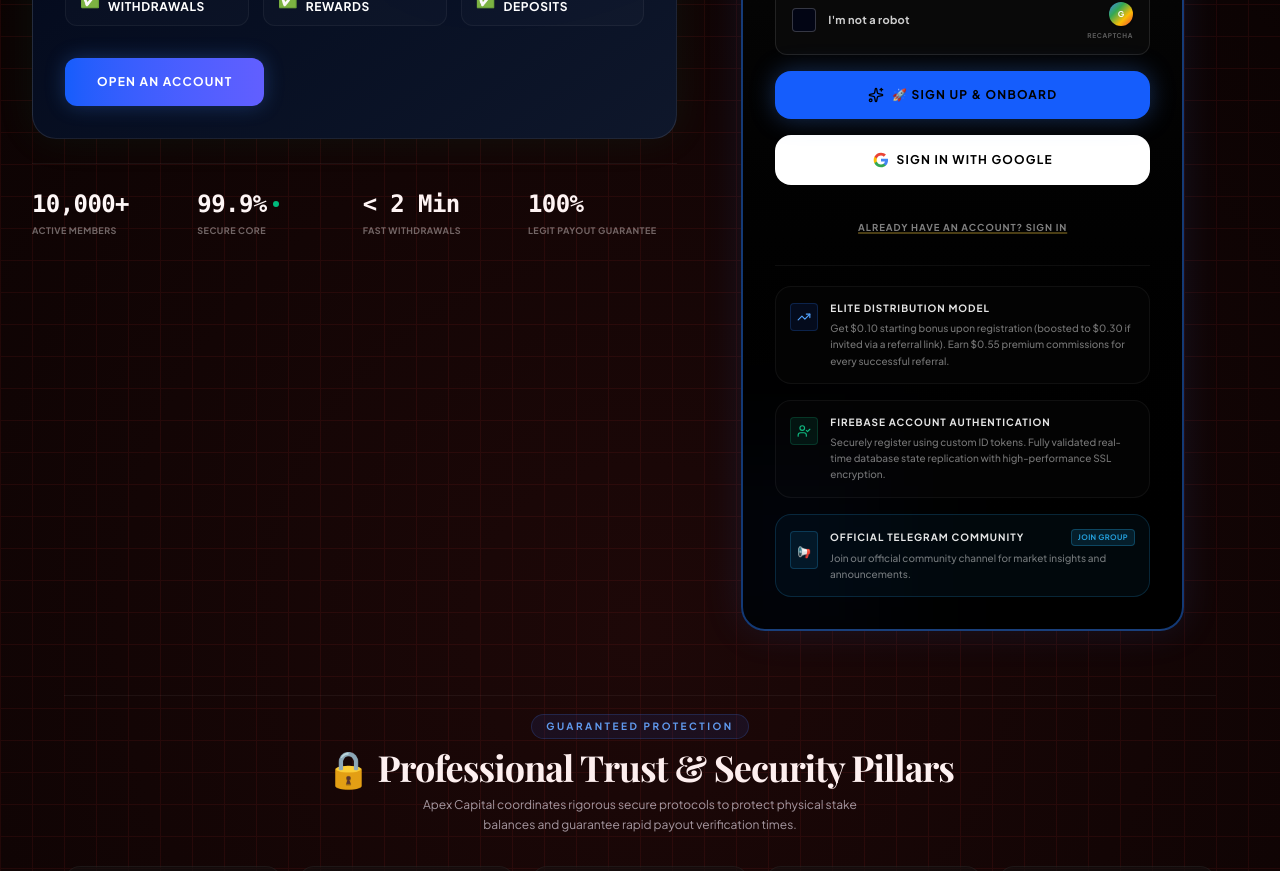
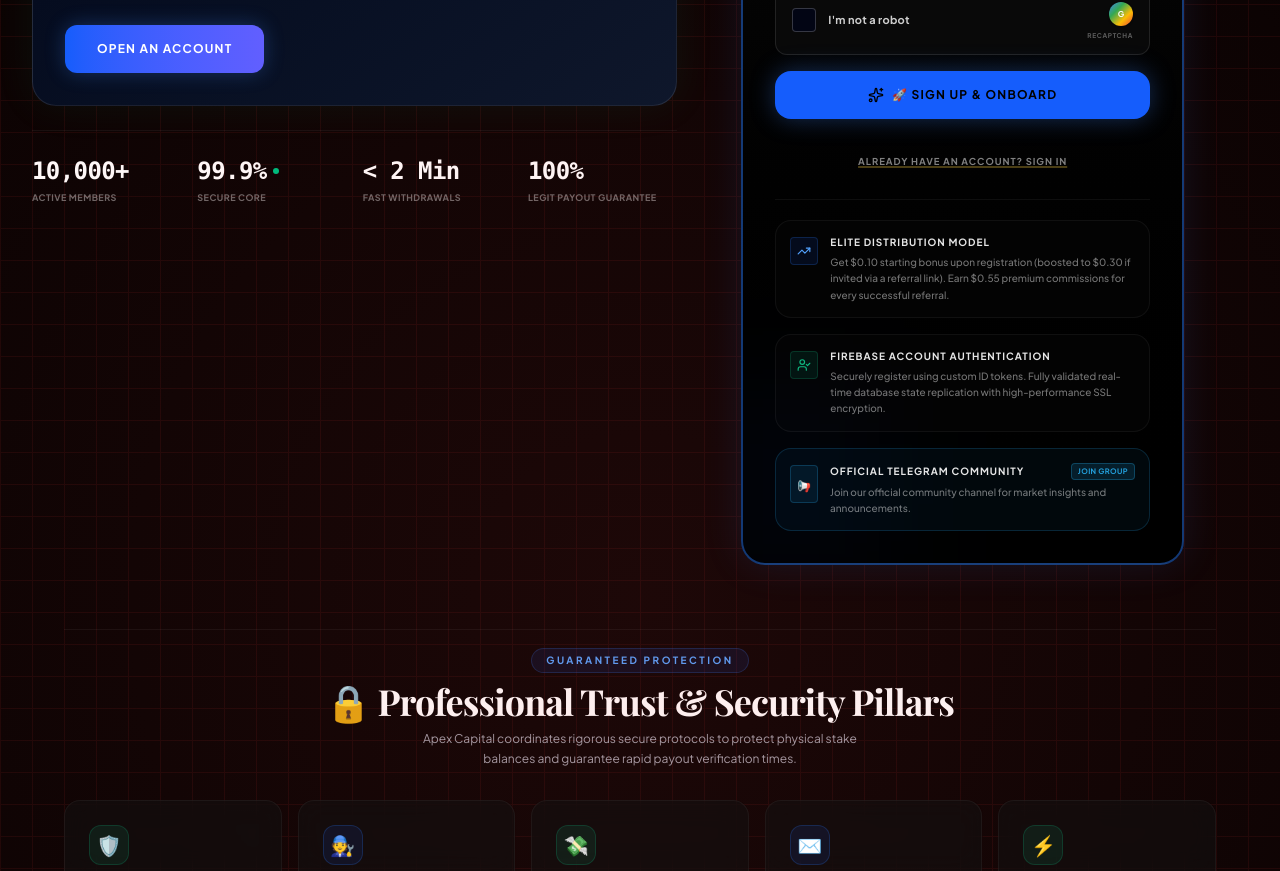
Before and after one commit to danishrehmani72/New-website, a React (Vite) app: page / in a window 1280 px wide. Shown: the part 860-1731 px from the top of the page. Built offline with nearby package versions, Linux system fonts and the light colour scheme; no server answers; the database is empty.

Commit message:
Remove sign in with google

```diff
--- a/src/App.tsx
+++ b/src/App.tsx
@@ -2440,7 +2440,9 @@ export default function App() {
                 onCreateWithdrawal={handleCreateWithdrawal}
                 onCreatePlan={handleCreatePlan}
                 onCancelPlan={handleCancelPlan}
-                onUpdateTxStatus={handleUpdateTxStatus}
+                onUpdateTxStatus={async (type, txId, status) => {
+                  // DashboardCard does not support admin action with userId and amount, so we pass a no-op wrapper
+                }}
                 onSignOut={handleSignOut}
                 investmentProfits={investmentProfits}
                 maturedBalance={maturedBalance}
--- a/src/components/RegistrationCard.tsx
+++ b/src/components/RegistrationCard.tsx
@@ -8,7 +8,7 @@ import { UserPlus, Sparkles, TrendingUp, HelpCircle, Key, LogIn, UserCheck, Chev
 import { motion, AnimatePresence } from 'motion/react';
 import CodeModal from './CodeModal';
 import earnhubLogo from '../assets/images/earnhub_logo_1780161493423.png';
-import { db, auth, googleProvider, signInWithPopup } from '../lib/firebase';
+import { db, auth } from '../lib/firebase';
 import { doc, setDoc, serverTimestamp, getDoc, collection, getDocFromServer, query, where, getDocs } from 'firebase/firestore';
 
 const getDocWithRetry = async (docRef: any, maxRetries = 2): Promise<any> => {
@@ -212,34 +212,7 @@ export default function RegistrationCard({ referredBy, referredSource, inviterNa
     return `${mmsUuid}_F${Math.abs(computedHash).toString(16)}`;
   };
 
-  const handleGoogleSignIn = async () => {
-    try {
-      setIsLoading(true);
-      const result = await signInWithPopup(auth, googleProvider);
-      const user = result.user;
-
-      // Check if user exists, if not create record
-      const userRef = doc(db, 'users', user.uid);
-      const userSnap = await getDoc(userRef);
-
-      if (!userSnap.exists()) {
-         // Create basic user record
-         await setDoc(userRef, {
-            id: user.uid,
-            email: user.email,
-            name: user.displayName,
-            createdAt: serverTimestamp()
-         });
-      }
-
-      onLoginSuccess(user.uid);
-    } catch (error) {
-      setError(`Google Sign-In failed: ${error instanceof Error ? error.message : 'Unknown error'}`);
-      console.error(error);
-    } finally {
-      setIsLoading(false);
-    }
-  };
+
 
   // Process Signup Form Submission
   const handleSignup = async (e: React.FormEvent) => {
@@ -1469,18 +1442,6 @@ export default function RegistrationCard({ referredBy, referredSource, inviterNa
               </>
             )}
           </button>
-
-          {(mode === 'login' || mode === 'signup') && (
-            <button
-              type="button"
-              onClick={handleGoogleSignIn}
-              disabled={isLoading}
-              className="w-full py-4 px-6 mt-3 rounded-2xl bg-white text-black font-black text-xs uppercase tracking-widest cursor-pointer border border-white/10 flex items-center justify-center gap-2 hover:bg-slate-200 transition-all disabled:opacity-40"
-            >
-              <svg className="w-4 h-4" viewBox="0 0 24 24"><path d="M22.56 12.25c0-.78-.07-1.53-.2-2.25H12v4.26h5.92c-.26 1.37-1.04 2.53-2.21 3.31v2.77h3.57c2.08-1.92 3.28-4.74 3.28-8.09z" fill="#4285F4"/><path d="M12 23c2.97 0 5.46-.98 7.28-2.66l-3.57-2.77c-.98.66-2.23 1.06-3.71 1.06-2.86 0-5.29-1.93-6.16-4.53H2.18v2.84C3.99 20.53 7.7 23 12 23z" fill="#34A853"/><path d="M5.84 14.09c-.22-.66-.35-1.36-.35-2.09s.13-1.43.35-2.09V7.07H2.18C1.43 8.55 1 10.22 1 12s.43 3.45 1.18 4.93l2.85-2.22.81-.62z" fill="#FBBC05"/><path d="M12 5.38c1.62 0 3.06.56 4.21 1.64l3.15-3.15C17.45 2.09 14.97 1 12 1 7.7 1 3.99 3.47 2.18 7.07l3.66 2.83c.87-2.6 3.3-4.53 6.16-4.53z" fill="#EA4335"/></svg>
-              <span>Sign in with Google</span>
-            </button>
-          )}
           </>
         )}
         </form>
```
